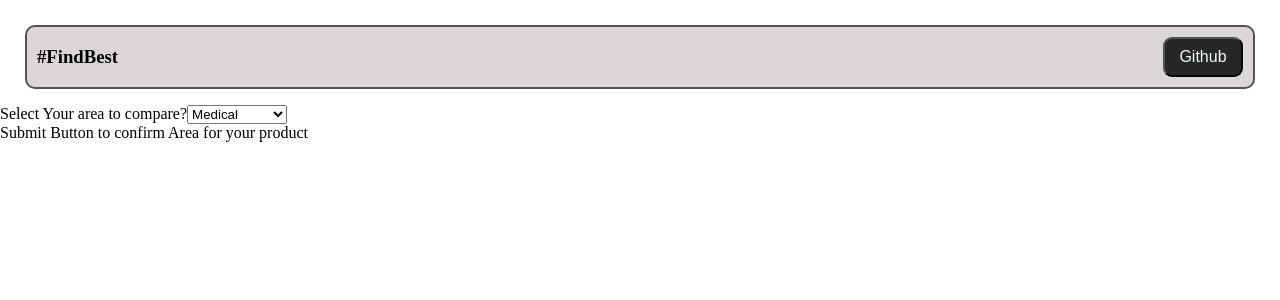
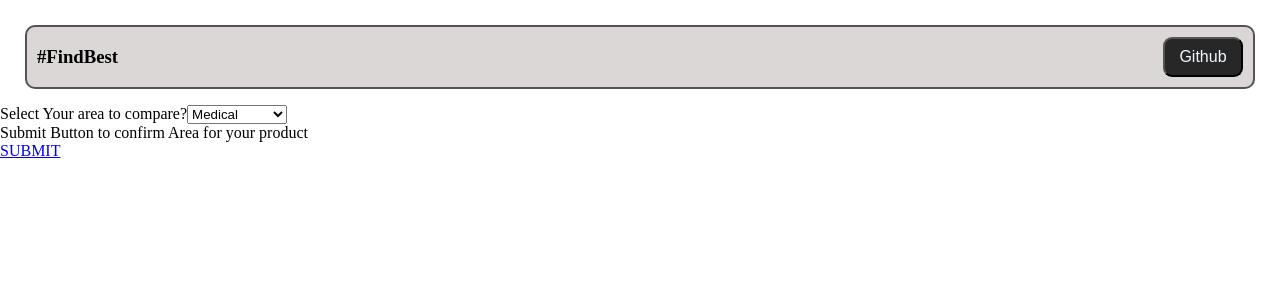
Before and after one commit to Ankit-11525/findbest, a React (Create React App) app: page /areas in a window 1280 px wide. Shown: the top 300 px of the page. Built offline with nearby package versions, Linux system fonts and the light colour scheme.

Commit message:
redirect to another page

```diff
--- a/src/App.js
+++ b/src/App.js
@@ -7,6 +7,7 @@ import {
   Routes,
 } from "react-router-dom";
 import Areas from "./pages/Areas.jsx";
+import SearchPage from "./pages/SearchPage.jsx";
 
 function App() {
   return (
@@ -15,6 +16,7 @@ function App() {
       <Routes>
         <Route path="/" element={<Home />} />
         <Route path="/areas" element={<Areas />} />
+        <Route path="/search-page" element={<SearchPage />} />
       </Routes>
     </Router>
   );
--- a/src/pages/Areas.jsx
+++ b/src/pages/Areas.jsx
@@ -1,10 +1,17 @@
-import { useState } from "react";
+import { useState, useNavigate } from "react";
+import Button from "../components/Button";
+import { Link } from "react-router-dom";
 
 const Areas = () => {
   const [value, setValue] = useState("Area");
+  // const navigate = useNavigate();
+
   const handleChange = (event) => {
     setValue(event.target.value);
   };
+  // const handleSubmit = (event) => {
+  //   navigate("/search-page",event.target.value);
+  // };
 
   return (
     <div>
@@ -20,7 +27,16 @@ const Areas = () => {
       </label>
 
       <p>Submit Button to confirm {value} for your product </p>
-
+      <Link
+          className="btn"
+          to={{
+            pathname: "/search-page",
+            value
+          }}
+        >
+          SUBMIT
+        </Link>
+      {/* <Button onClick={handleSubmit} text="SUBMIT..." /> */}
     </div>
   );
 };
--- /dev/null
+++ b/src/pages/SearchPage.jsx
@@ -0,0 +1,12 @@
+import React from 'react'
+import './SearchcssPage.css'
+const SearchPage = props => {
+  const searchField=(props.location && props.location.value) || "";
+  return (
+    <div>
+        Thanks for seraching related to ${searchField}
+    </div>
+  )
+}
+
+export default SearchPage
```
Also changed, not shown: src/pages/Home.jsx (+4 -4 lines), src/pages/SearchcssPage.css (added).
